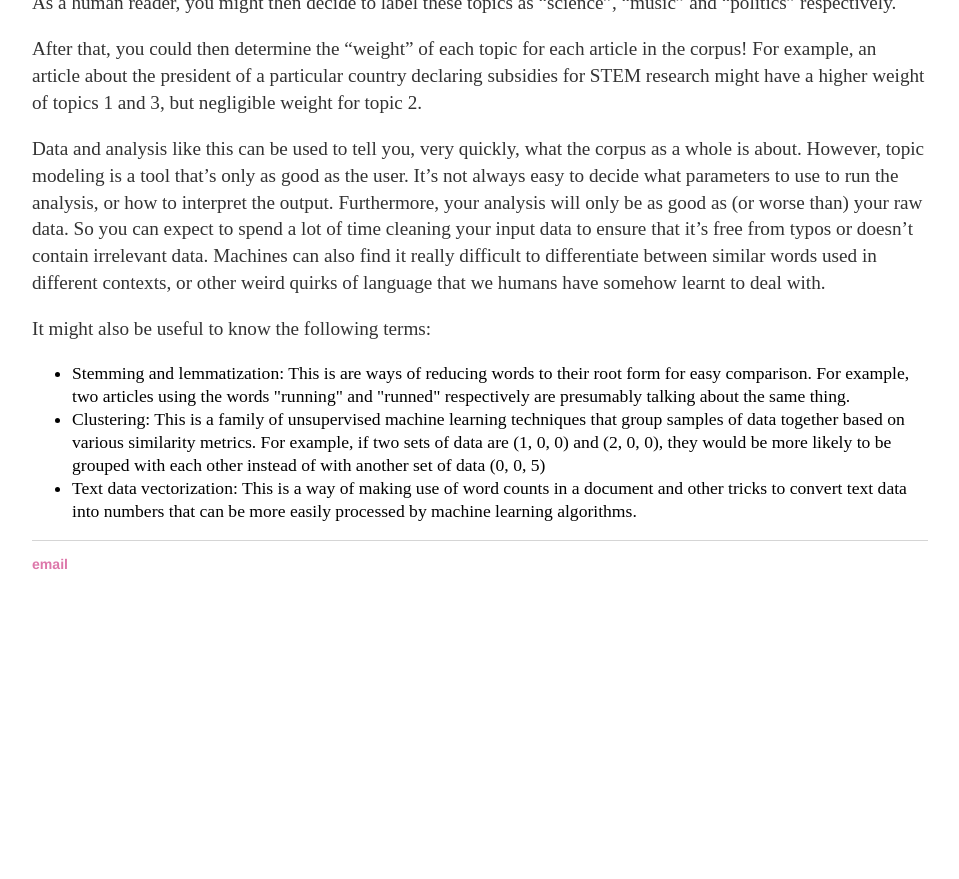
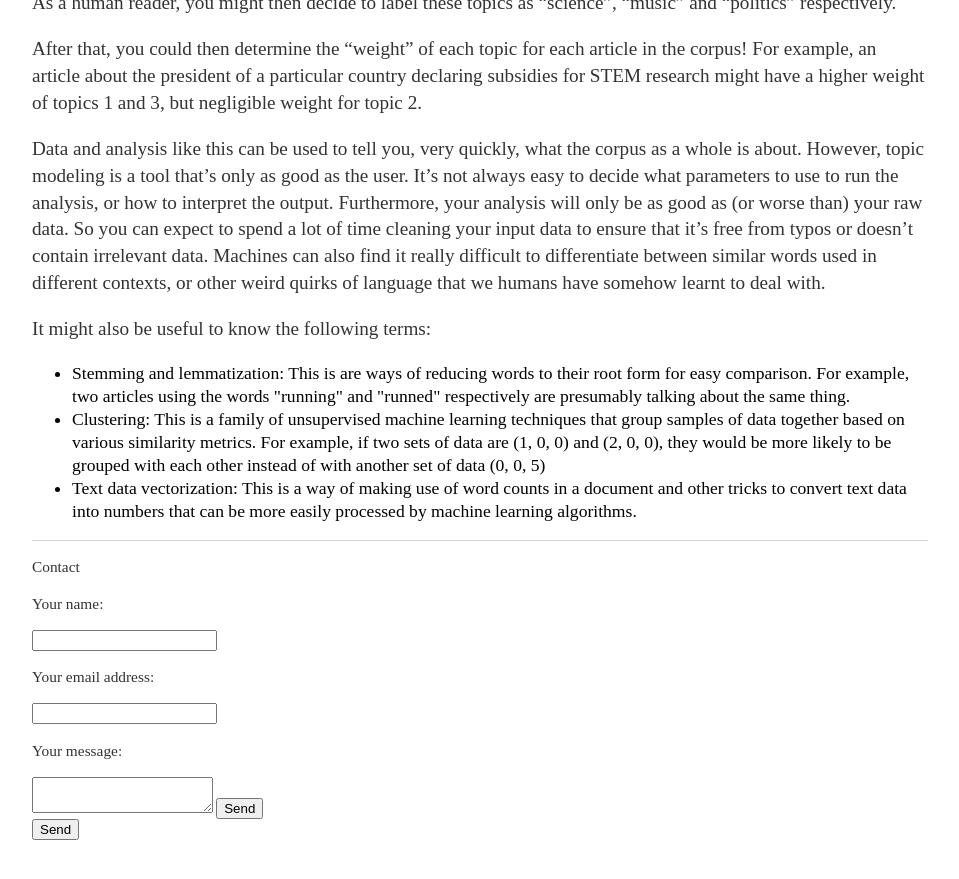
Before and after one commit to not-even-wong/not-even-wong.github.io, a Jekyll site: the page built from _posts/2019-11-10-layman-intro-topic-modeling.md, in a window 1280 px wide and 900 px high, scrolled down 1572 px. Shown: the top 879 px of the window, without its empty margins (160-1119 px from the left). Built offline with Jekyll 4.4.1, drawn with Linux system fonts in a browser that asks for light colours; before the commit the page ends 2205 px from its top, so only the background shows below that.

Commit message:
Update default.html

```diff
--- a/_layouts/default.html
+++ b/_layouts/default.html
@@ -18,9 +18,26 @@
 
 			</div><!-- /.container -->
 			<footer>
-	    		<ul>
-        		<li><a href="mailto:nicwwk@gmail.com">email</a></li>
-			</ul>
+				<p>Contact</p>
+				<form action="https://formspree.io/xjvvorrb" method="POST">
+					<label>
+					<p>Your name:</p>
+					<input type="text" name="name">
+					</label>
+					<label>
+					<p>Your email address:</p>
+					<input type="email" name="_replyto">
+					</label>
+					<label>
+					<p>Your message:</p>
+					<textarea name="message"></textarea>
+					</label>
+  					<button type="submit">Send</button>
+				</form>
 			</footer>
 		</body>
 	</html>
+
+  <!-- your other form fields go here -->
+
+  <button type="submit">Send</button>
```
